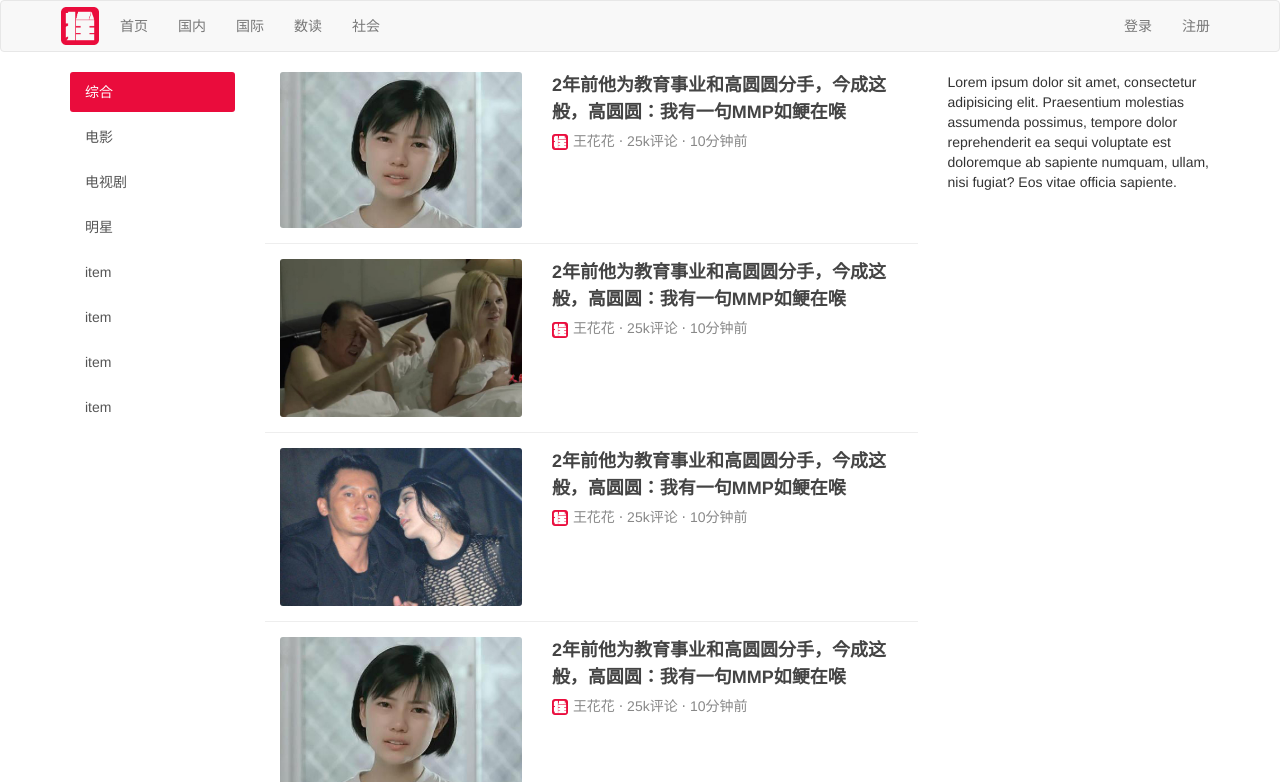
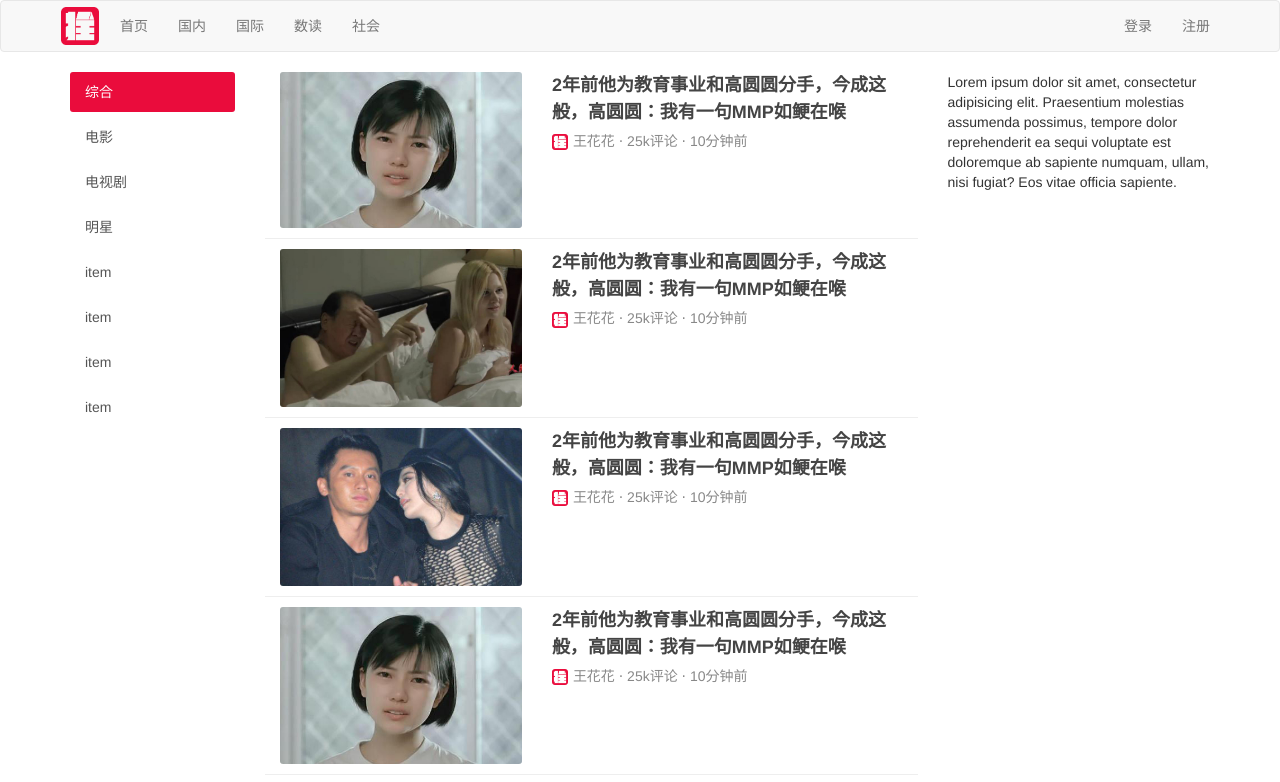
Before and after one commit to lvjie2426/Pull-requster, a plain HTML site: page main/index.html in a window 1280 px wide. Shown: the top 782 px of the page. Drawn offline with Linux system fonts and the light colour scheme.

Commit message:
lesson point

```diff
--- a/main/css/main.css
+++ b/main/css/main.css
@@ -29,8 +29,8 @@ img, .side-bar .list-group-item {
 }
 
 .news-list-item {
-  padding-top: 15px;
-  padding-bottom: 15px;
+    padding-top: 10px;
+    padding-bottom: 10px;
     border-bottom: 1px solid #eee;
 }
 
```
Lines whose indentation alone changed are shown as unchanged.
